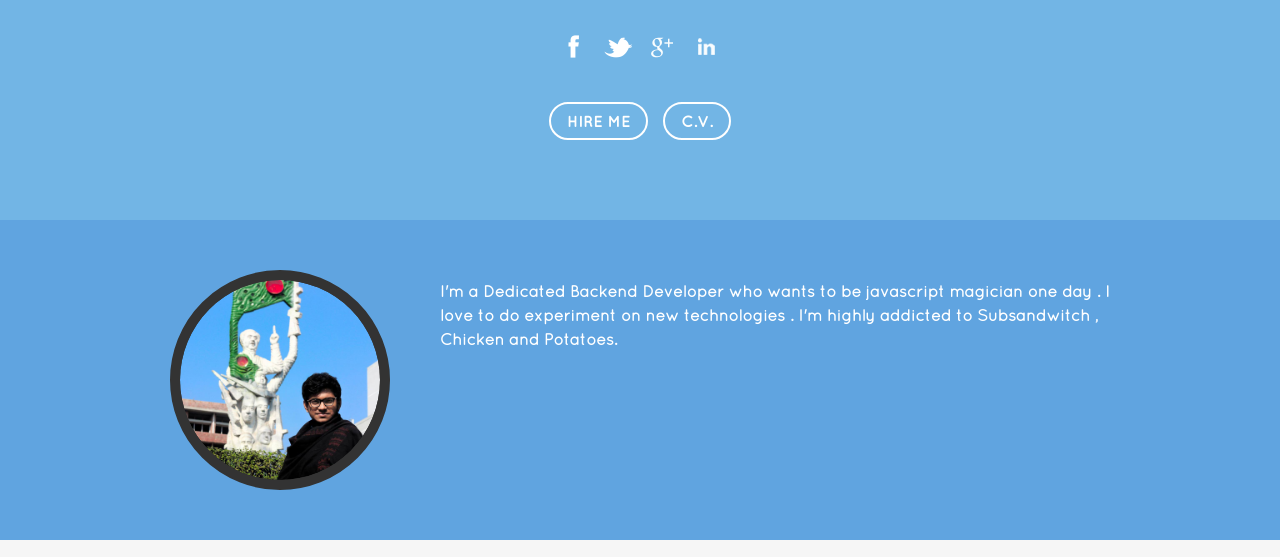
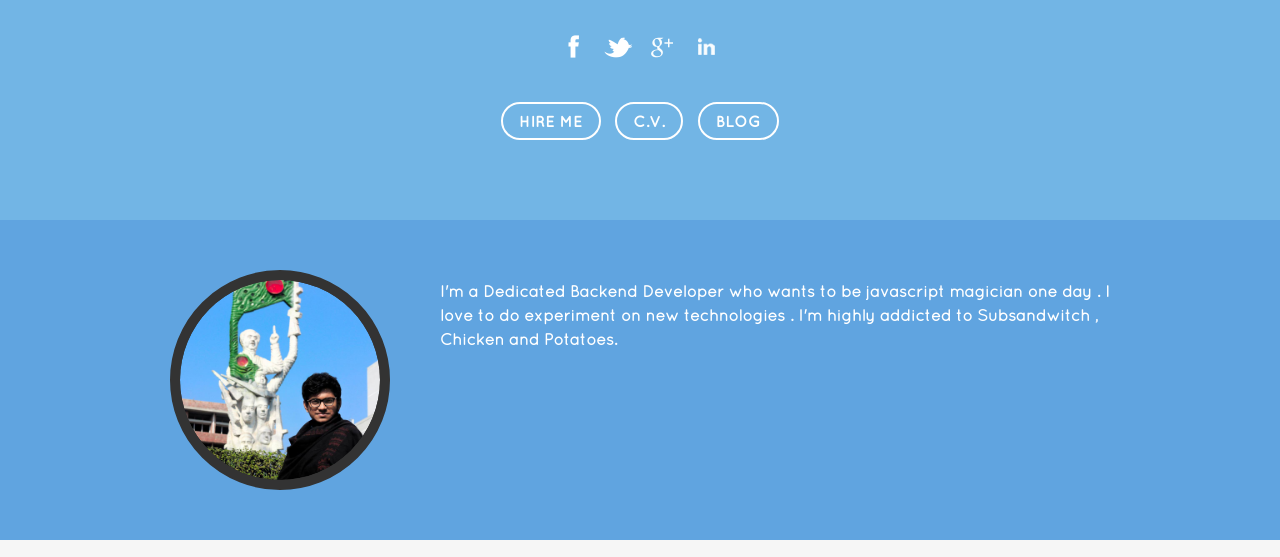
Before and after one commit to aniruddha-chakraborty/aniruddha-chakraborty.github.io, a plain HTML site: page index.html in a window 1280 px wide. Shown: the part 222-779 px from the top of the page. Drawn offline with Linux system fonts and the light colour scheme; some packages are replaced by stand-ins of ours; a script that the page names is missing.

Commit message:
added blog link

```diff
--- a/index.html
+++ b/index.html
@@ -76,6 +76,7 @@
                                 <div class="center">
                                     <a href="https://www.upwork.com/freelancers/~0162c07f6832d253c2" class="btn-2">Hire me</a>
                                     <a href="#" class="btn-2">C.V.</a>
+                                    <a href="https://anichakraborty.wordpress.com/" class="btn-2">Blog</a>
                                 </div>
 
                             </div>
```
